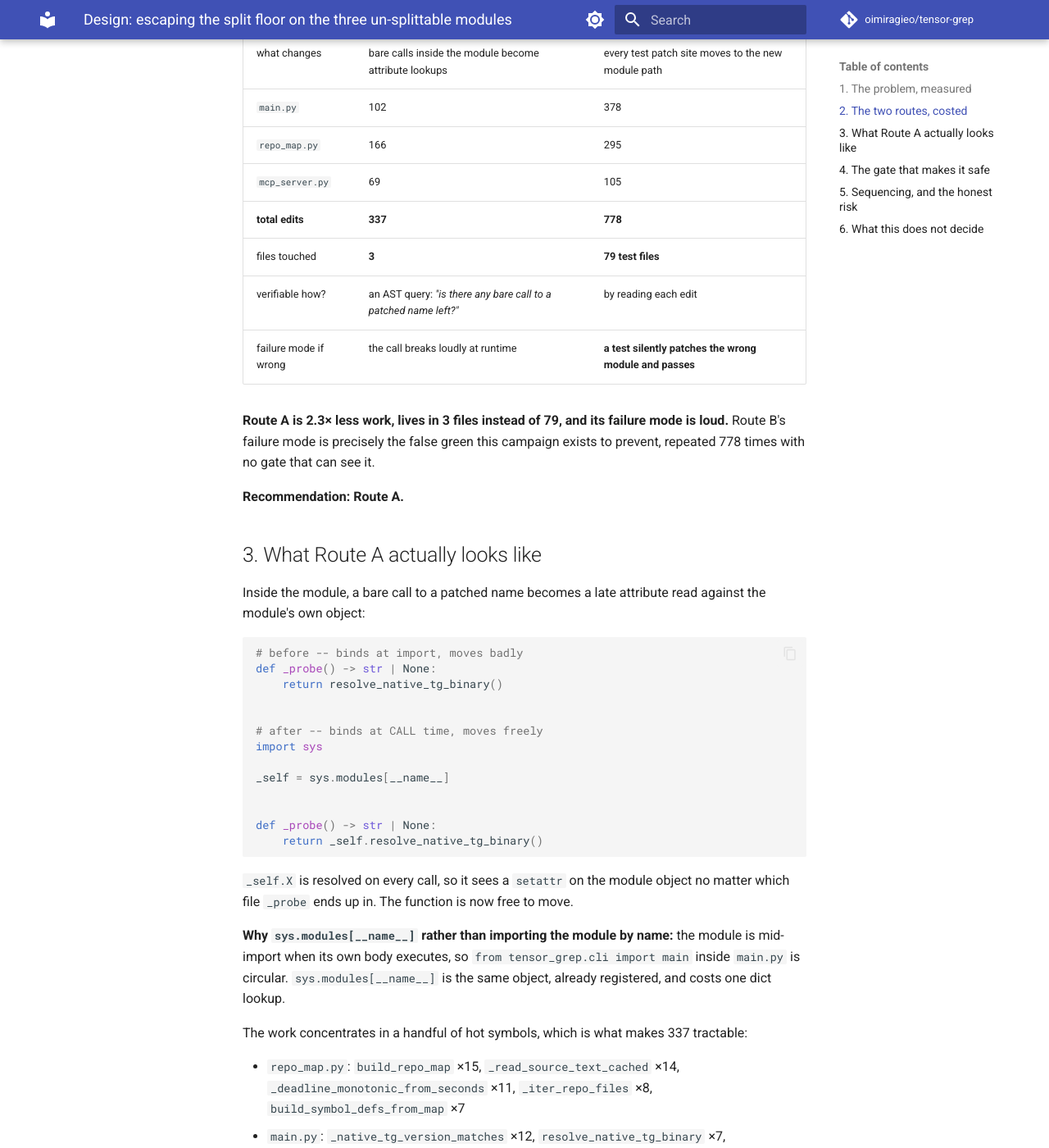
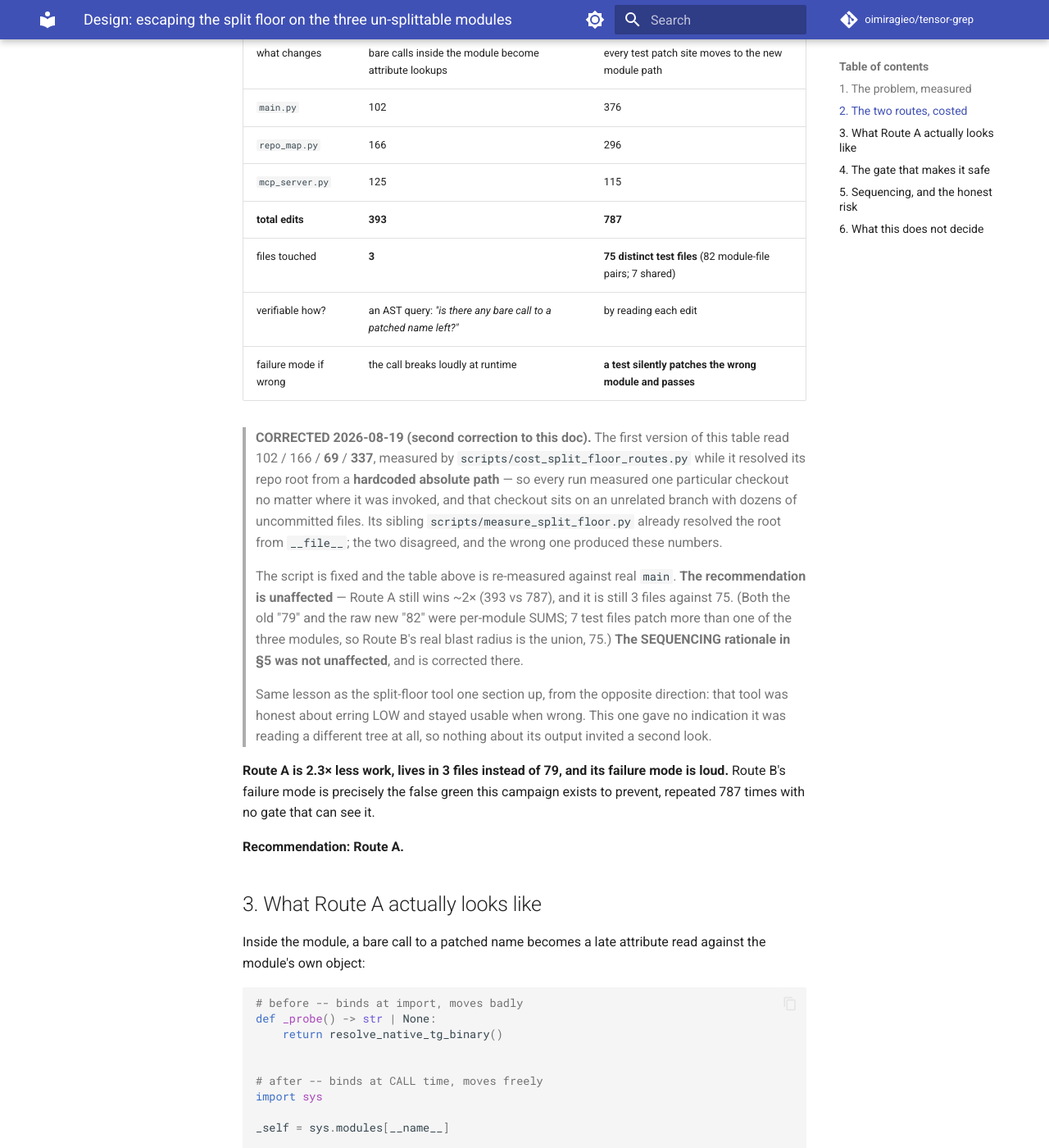
Before and after one commit to oimiragieo/tensor-grep, an MkDocs documentation site: the page built from docs/design/2026-08-19-split-floor-escape.md, in a window 1280 px wide and 1400 px high, scrolled down 1636 px. Shown: the whole window at 82% size. Built offline with MkDocs 1.6.1 and Material for MkDocs 9.7.7, drawn with Linux system fonts in a browser that asks for light colours; comment, search, counter and statistics services are not loaded; some of the changed text lies outside the part shown.

Commit message:
fix: the split-floor costing script measured a hardcoded checkout, not its own tree
`scripts/cost_split_floor_routes.py` resolved its repo root by asking git about a
literal absolute path:

    cwd=r"C:\dev\projects\tensor-grep"

so every invocation measured that one checkout no matter where it ran -- and
that checkout currently sits on an unrelated branch with dozens of uncommitted
files. It would also simply not run on any other machine or in CI.

Its sibling `scripts/measure_split_floor.py` already resolved the root from
`__file__`. The two disagreed, and the wrong one produced every number in
docs/design/2026-08-19-split-floor-escape.md.

Re-measured against real main:

                 Route A            Route B
    main.py      102 (was 102)      376 (was 378)
    repo_map.py  166 (was 166)      296 (was 295)
    mcp_server   125 (was  69)      115 (was 105)
    TOTAL        393 (was 337)      787 (was 778)

THE RECOMMENDATION SURVIVES: Route A still wins ~2x, still 3 files against 75.

THE SEQUENCING RATIONALE DOES NOT. The doc said "convert mcp_server.py first:
fewest edits (69)". At 125 it has the SECOND fewest -- main.py does, at 102. So
the stated reason was false.

mcp_server.py still goes first, for reasons the corrected numbers strengthen
rather than weaken, and §5 now says so: it has 8 dependent test files against 19
and 55, and 54 of its 125 sites are a single symbol
(`_inject_mcp_contract_fields`), i.e. 43% of the work is one uniform pattern. A
raw edit count was the wrong thing to sequence on.

Also corrected: "files touched" for Route B was a per-module SUM (79, then 82).
Seven test files patch more than one of the three modules, so the honest blast
radius is the union -- 75.

Four further occurrences of the stale totals elsewhere in the doc were swept
(337 x2, 778, and the pin triple "102/166/69"), per the standing rule that
fixing a number means grepping the WHOLE document for it -- this repo has
shipped a corrected figure alongside its own refuted twin before.

Verified: script lints clean, reproduces the table from its own worktree, and 52
doc-governance/drift/index tests pass.

Co-Authored-By: Claude Opus 5 (1M context) <noreply@anthropic.com>

```diff
--- a/docs/design/2026-08-19-split-floor-escape.md
+++ b/docs/design/2026-08-19-split-floor-escape.md
@@ -56,16 +56,33 @@ This was learned the expensive way in wave 3, *after* an agent had been dispatch
 | | Route A — late binding | Route B — repoint the tests |
 |---|---|---|
 | what changes | bare calls inside the module become attribute lookups | every test patch site moves to the new module path |
-| `main.py` | 102 | 378 |
-| `repo_map.py` | 166 | 295 |
-| `mcp_server.py` | 69 | 105 |
-| **total edits** | **337** | **778** |
-| files touched | **3** | **79 test files** |
+| `main.py` | 102 | 376 |
+| `repo_map.py` | 166 | 296 |
+| `mcp_server.py` | 125 | 115 |
+| **total edits** | **393** | **787** |
+| files touched | **3** | **75 distinct test files** (82 module-file pairs; 7 shared) |
 | verifiable how? | an AST query: *"is there any bare call to a patched name left?"* | by reading each edit |
 | failure mode if wrong | the call breaks loudly at runtime | **a test silently patches the wrong module and passes** |
 
+> **CORRECTED 2026-08-19 (second correction to this doc).** The first version of this table
+> read 102 / 166 / **69** / **337**, measured by `scripts/cost_split_floor_routes.py` while it
+> resolved its repo root from a **hardcoded absolute path** — so every run measured one
+> particular checkout no matter where it was invoked, and that checkout sits on an unrelated
+> branch with dozens of uncommitted files. Its sibling `scripts/measure_split_floor.py` already
+> resolved the root from `__file__`; the two disagreed, and the wrong one produced these numbers.
+>
+> The script is fixed and the table above is re-measured against real `main`. **The
+> recommendation is unaffected** — Route A still wins ~2× (393 vs 787), and it is still 3 files
+> against 75. (Both the old "79" and the raw new "82" were per-module SUMS; 7 test files patch
+> more than one of the three modules, so Route B's real blast radius is the union, 75.)
+> **The SEQUENCING rationale in §5 was not unaffected**, and is corrected there.
+>
+> Same lesson as the split-floor tool one section up, from the opposite direction: that tool was
+> honest about erring LOW and stayed usable when wrong. This one gave no indication it was
+> reading a different tree at all, so nothing about its output invited a second look.
+
 **Route A is 2.3× less work, lives in 3 files instead of 79, and its failure mode is loud.**
-Route B's failure mode is precisely the false green this campaign exists to prevent, repeated 778
+Route B's failure mode is precisely the false green this campaign exists to prevent, repeated 787
 times with no gate that can see it.
 
 **Recommendation: Route A.**
@@ -98,13 +115,14 @@ file `_probe` ends up in. The function is now free to move.
 when its own body executes, so `from tensor_grep.cli import main` inside `main.py` is circular.
 `sys.modules[__name__]` is the same object, already registered, and costs one dict lookup.
 
-The work concentrates in a handful of hot symbols, which is what makes 337 tractable:
+The work concentrates in a handful of hot symbols, which is what makes 393 tractable:
 
 - `repo_map.py`: `build_repo_map` ×15, `_read_source_text_cached` ×14,
   `_deadline_monotonic_from_seconds` ×11, `_iter_repo_files` ×8, `build_symbol_defs_from_map` ×7
 - `main.py`: `_native_tg_version_matches` ×12, `resolve_native_tg_binary` ×7,
   `_maybe_symbol_command_via_running_daemon` ×6, `_doctor_tg_candidate_version` ×5
-- `mcp_server.py`: `resolve_native_tg_binary` ×3, `_embedded_rewrite_available` ×3
+- `mcp_server.py`: `_inject_mcp_contract_fields` **×54**, `resolve_native_tg_binary` ×3,
+  `_embedded_rewrite_available` ×3, `Pipeline` ×2, `_execute_embedded_rewrite_json` ×2
 
 ## 4. The gate that makes it safe
 
@@ -115,7 +133,7 @@ AST query the costing tool already runs:
 > patched symbol.
 
 Ship that as a test **before** any conversion, with the count pinned at its current value (102 /
-166 / 69) and ratcheting to zero — exactly the pattern `scripts/file_size_budget.py` already uses.
+166 / 125) and ratcheting to zero — exactly the pattern `scripts/file_size_budget.py` already uses.
 Then the conversion cannot be partially done and believed complete, and a future edit cannot
 reintroduce a bare call.
 
@@ -126,8 +144,20 @@ comment.
 ## 5. Sequencing, and the honest risk
 
 1. Ship the bare-call ratchet with counts pinned at today's values. No behaviour change.
-2. Convert one module — **`mcp_server.py` first**: fewest edits (69), fewest test files (7), and the
-   smallest blast radius of the three.
+2. Convert one module — **`mcp_server.py` first**, but NOT for the reason first given here.
+   It does not have the fewest edits: at 125 it sits between `main.py` (102) and `repo_map.py`
+   (166). It goes first because of **blast radius and shape**, which the corrected numbers
+   actually strengthen:
+
+   - **8 test files** depend on it, against 19 for `main.py` and 55 for `repo_map.py`. If a
+     conversion goes wrong, this is much the cheapest place to find out.
+   - **54 of its 125 sites are a single symbol** (`_inject_mcp_contract_fields`). That is 43% of
+     the module's Route A work in one mechanically uniform, uniformly reviewable pattern —
+     whereas `main.py`'s heaviest symbol appears 12 times and its 102 sites are spread thin.
+
+   A raw edit count was the wrong metric to sequence on: 102 scattered one-off edits across 19
+   test files' worth of surface is not obviously safer than 125 edits of which 54 are the same
+   line.
 3. Only then split it. The split becomes ordinary once the floor is gone.
 4. Repeat for `main.py`, then `repo_map.py` (largest, and 54 test files depend on it).
 
@@ -140,7 +170,7 @@ comment.
   `run_gpu_native_benchmarks.py`.
 - The split-floor measure is a **lower bound**. It does not model class methods, closures, or
   `global` rebinding, and it is blind to `spec_from_file_location`-loaded modules. Converting all
-  337 may not drop the locked set to zero. Re-measure after each module rather than assuming.
+  393 may not drop the locked set to zero. Re-measure after each module rather than assuming.
 - **This is a design project, not a cleanup wave.** It should get an adversarial review before any
   code moves — the repo's own rule for load-bearing changes — because the failure mode it is
   guarding against is invisible to a passing test suite.
```
Also changed, not shown: 1 other file.
